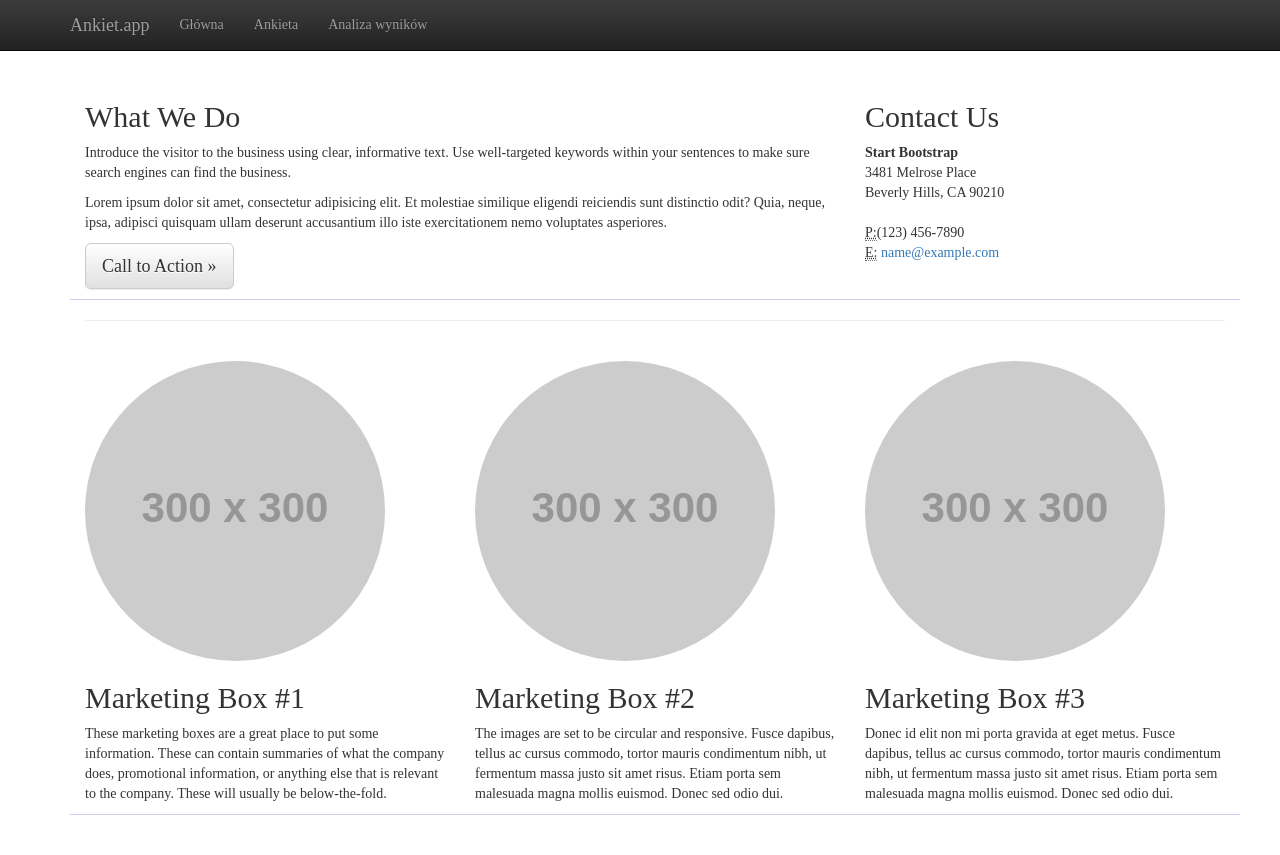
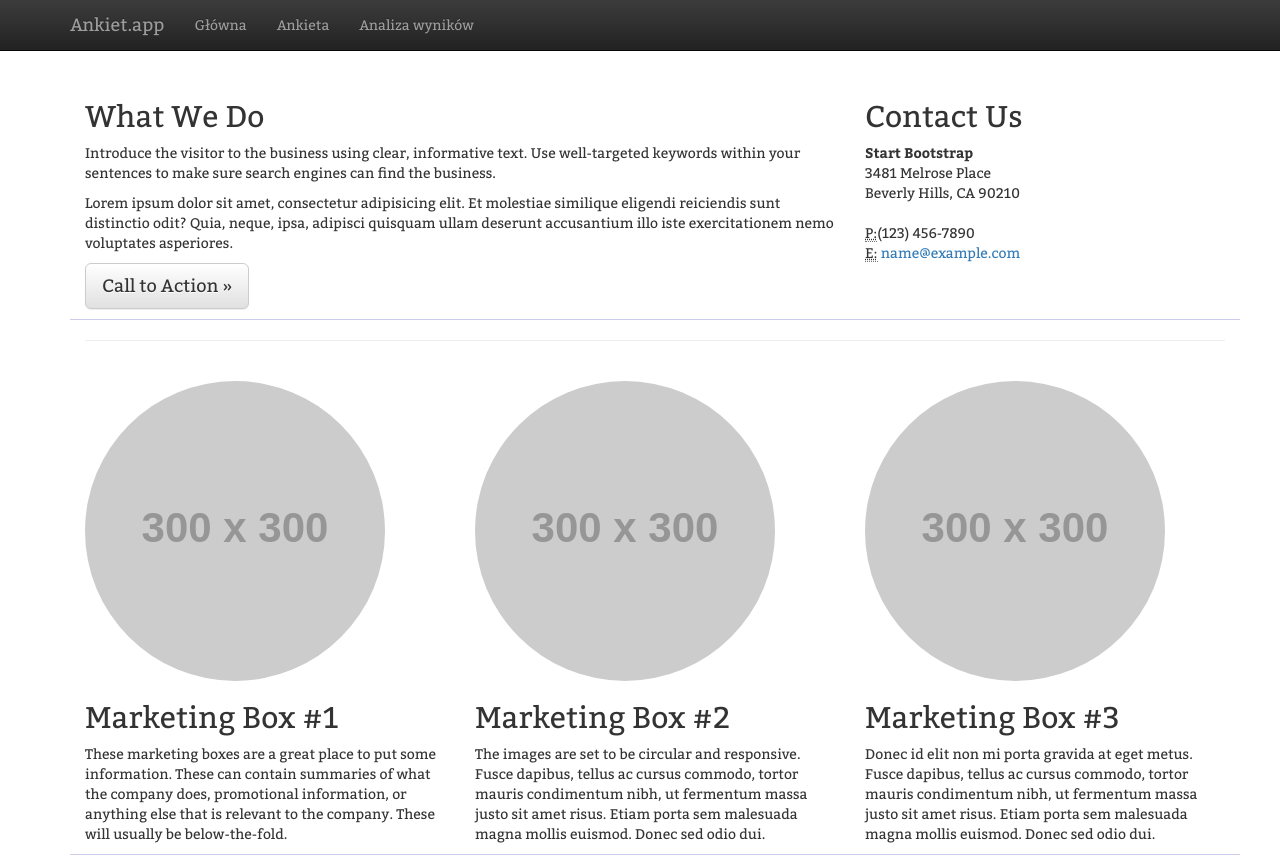
Before and after one commit to kniem/ankieta, a Flask app: page / in a window 1280 px wide. Before the commit the page ends 815 px from the top, so only its background shows below. Run offline with Flask 2, Linux system fonts and the light colour scheme; grey boxes labelled with a size stand in for pictures from a placeholder-image service; some libraries are stand-ins or nearby versions.

Commit message:
nie poddam się

```diff
--- a/static/css/theme.css
+++ b/static/css/theme.css
@@ -1,37 +1,37 @@
 @font-face {
-    font-family: 'Bitter';
-    src: font_url('Bitter-Regular.otf') format('opentype');
+    font-family: bitter;
+    src: url('../fonts/Bitter-Regular.otf');
     font-weight: normal;
     font-style: normal;
 }
 
 @font-face {
-    font-family: 'Bitter';
-    src: font_url('Bitter-Bold.otf') format('opentype');
+    font-family: bitter;
+    src: url('../fonts/Bitter-Bold.otf') format('opentype');
     font-weight: bold;
     font-style: normal;
 }
 
 @font-face {
-    font-family: 'Bitter';
-    src: font_url('Bitter-Italic.otf') format('opentype');
+    font-family: bitter;
+    src: url('../fonts/Bitter-Italic.otf') format('opentype');
     font-weight: normal;
     font-style: italic;
 }
 
 @font-face {
-    font-family: 'Bitter';
-    src: font_url('Bitter-BoldItalic.otf') format('opentype');
+    font-family: bitter;
+    src: url('../fonts/Bitter-BoldItalic.otf') format('opentype');
     font-weight: bold;
     font-style: italic;
 }
 
 html{
-  font-family: "Bitter";
+  font-family: bitter, sans-serif;
 }
 
 body {
-  font-family: "Bitter";
+  font-family: bitter, sans-serif;
   padding-top: 60px;
 }
 
```
